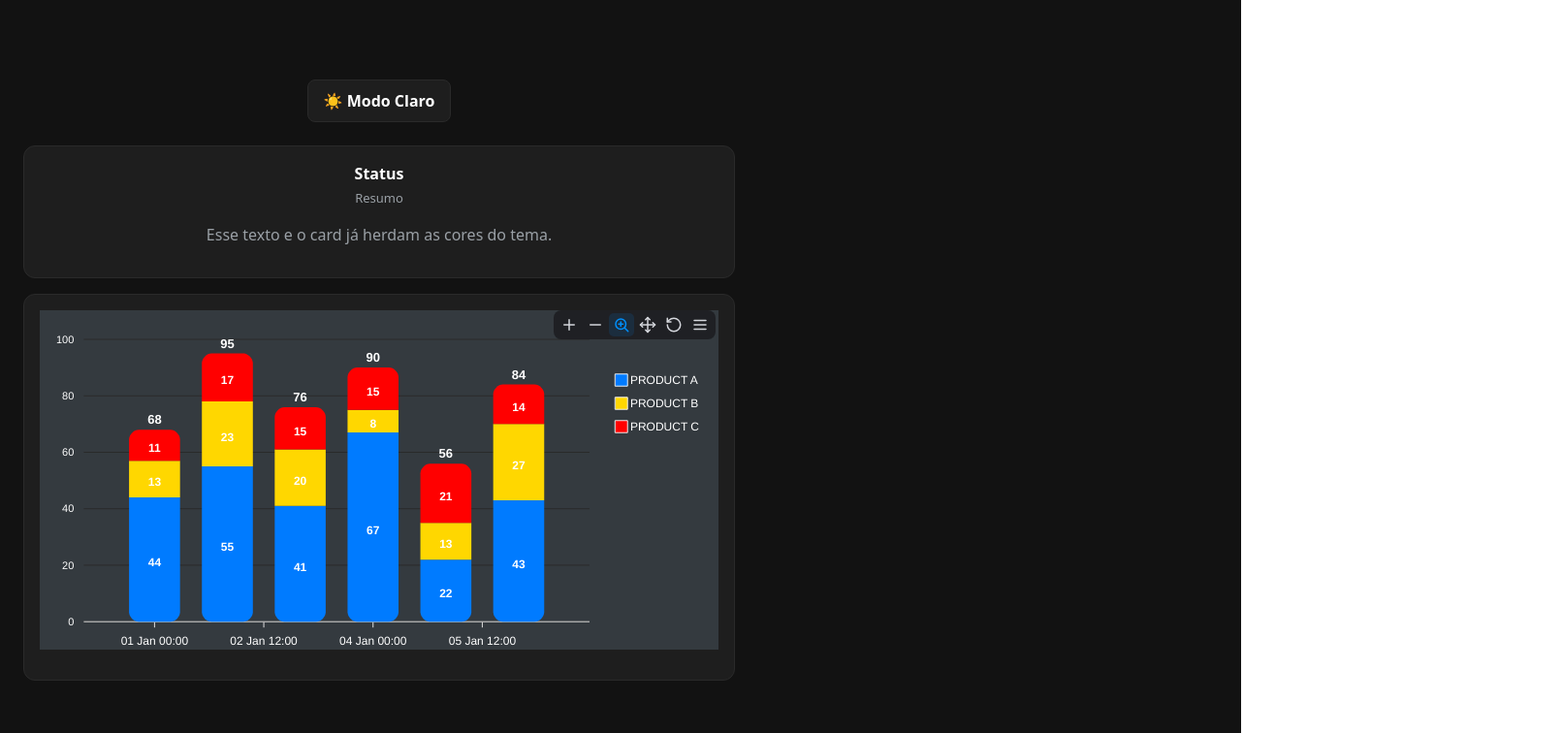
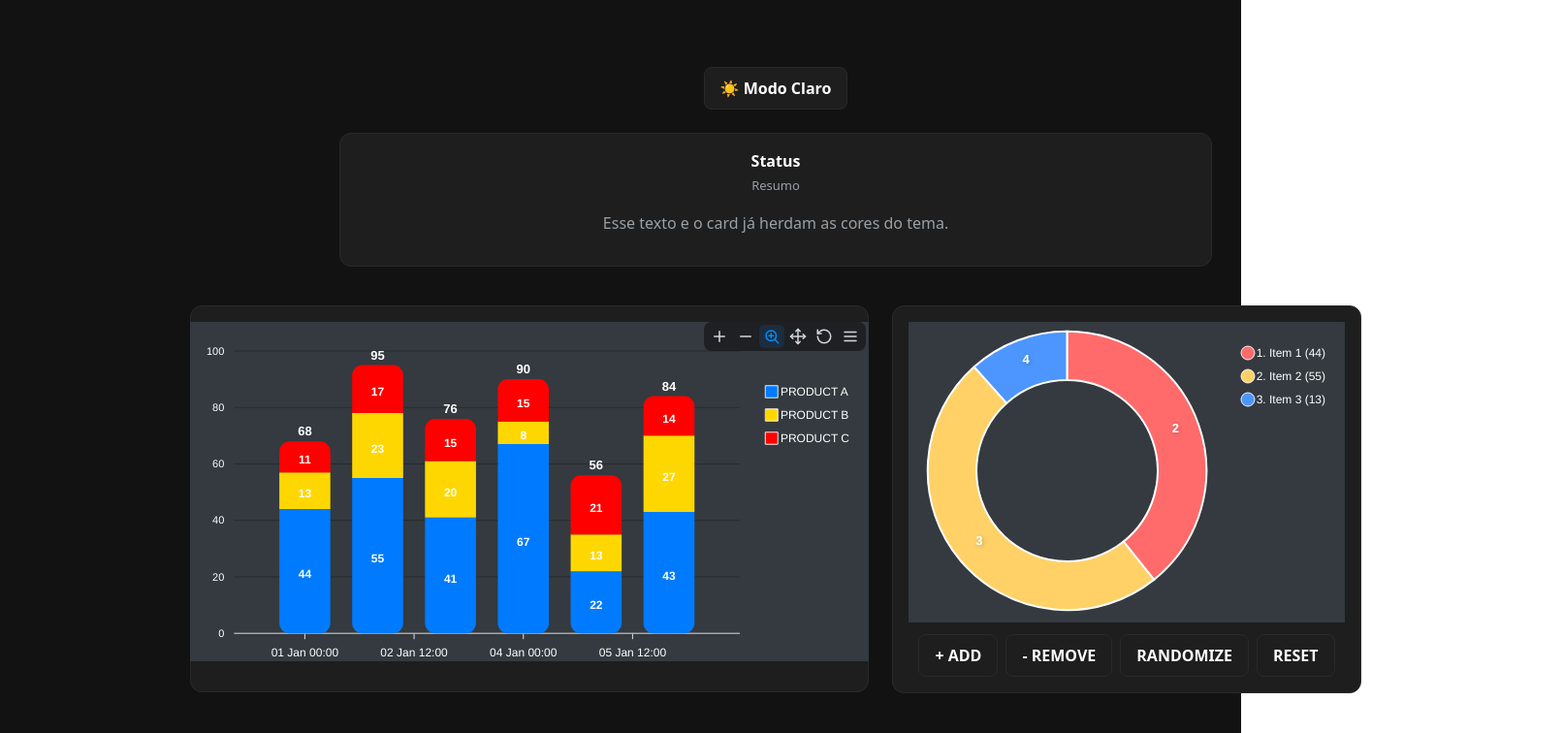
Before and after one commit to mariapitangaacaiteria/GraficoPersonalizado2, a React (Vite) app: page / in a window 1280 px wide. Shown: the top 756 px of the page at 97% size, 1612 px wide, since content can reach past the window. Built offline with nearby package versions, Linux system fonts and the light colour scheme.

Commit message:
adicionando grafico de donuts

```diff
--- a/src/App.css
+++ b/src/App.css
@@ -33,6 +33,7 @@ body {
   justify-content: center;
   height: 100vh;
   text-align: center;
+  width: 200vh;
 }
 
 .content {
@@ -62,3 +63,22 @@ body {
 }
 
 .muted { color: var(--muted); }
+
+/* 🔹 Layout dos gráficos lado a lado */
+.charts-row {
+  display: flex;
+  justify-content: center;
+  flex-direction: row;
+  gap: 24px;
+  margin-top: 24px;
+}
+
+/* 🔹 Cada gráfico ajusta-se ao espaço disponível */
+.chart-item {
+  flex: 1 1 420px;
+  max-width: 700px;
+  display: flex;
+  justify-content: center;
+  align-items: stretch;
+  flex-direction: column;
+}
--- a/src/App.tsx
+++ b/src/App.tsx
@@ -3,6 +3,7 @@ import { ThemeProvider } from "./theme/ThemeProvider";
 import { Header } from "./components/Header";
 import { InfoCard } from "./components/InfoCard";
 import { SalesChart } from "./components/SalesChart";
+import { DonutChart } from "./components/DonutChart";
 
 function App() {
   return (
@@ -10,10 +11,22 @@ function App() {
       <div className="app">
         <div className="content">
           <Header />
+
           <InfoCard title="Status">
-            <p className="muted">Esse texto e o card já herdam as cores do tema.</p>
+            <p className="muted">
+              Esse texto e o card já herdam as cores do tema.
+            </p>
           </InfoCard>
-          <SalesChart />
+
+          {/* 🔹 Gráficos lado a lado */}
+          <div className="charts-row">
+            <div className="chart-item">
+              <SalesChart />
+            </div>
+            <div className="chart-item">
+              <DonutChart />
+            </div>
+          </div>
         </div>
       </div>
     </ThemeProvider>
--- /dev/null
+++ b/src/components/DonutChart.tsx
@@ -0,0 +1,127 @@
+import { useMemo, useState } from "react";
+import Chart from "react-apexcharts";
+import type { ApexOptions } from "apexcharts";
+import { Themes } from "../theme/ThemeProvider";
+
+export function DonutChart() {
+  const { theme } = Themes();
+  const isDark = theme === "dark";
+  const textColor = isDark ? "#fff" : "#000";
+
+  const [series, setSeries] = useState<number[]>([44, 55, 13]);
+
+  const reducedMotion =
+    typeof window !== "undefined" &&
+    window.matchMedia?.("(prefers-reduced-motion: reduce)")?.matches;
+
+  const options: ApexOptions = useMemo(
+    () => ({
+      chart: {
+        type: "donut",
+        height: 380,
+        foreColor: textColor,
+        animations: { enabled: !reducedMotion },
+      },
+      theme: { mode: isDark ? "dark" : "light" },
+
+      // 🔢 Numeração nas fatias
+      dataLabels: {
+        enabled: true,
+        formatter: (_val: number, opts: any) => {
+          // mostra apenas o índice (1, 2, 3...)
+          return String(opts.seriesIndex + 2);
+        },
+        style: {
+          fontSize: "13px",
+          fontWeight: 700,
+          colors: [isDark ? "#fff" : "#000"],
+        },
+        dropShadow: {
+          enabled: true,
+          top: 1,
+          left: 1,
+          blur: 2,
+          opacity: 0.25,
+        },
+      },
+
+      // 🏷️ Rótulos das séries (mantém “Item 1…”) e numeração na legenda
+      labels: series.map((_, i) => `Item ${i + 1}`),
+      legend: {
+        position: "right",
+        offsetY: 0,
+        height: 230,
+        labels: { colors: textColor },
+        formatter: (seriesName: string, opts: any) => {
+          const idx = opts.seriesIndex;
+          const value = opts.w.config.series[idx];
+          return `${idx + 1}. ${seriesName} (${value})`;
+        },
+      },
+
+      // 🎨 Paleta (opcional)
+      colors: ["#FF6B6B", "#FFD166", "#4D96FF", "#22C55E", "#A78BFA", "#F59E0B"],
+
+      responsive: [
+        {
+          breakpoint: 992,
+          options: {
+            legend: { position: "bottom", height: undefined },
+            chart: { height: 320 },
+          },
+        },
+        {
+          breakpoint: 600,
+          options: {
+            chart: { height: 280 },
+          },
+        },
+      ],
+      tooltip: { theme: isDark ? "dark" : "light" },
+    }),
+    [isDark, textColor, reducedMotion, series]
+  );
+
+  const appendData = () =>
+    setSeries((prev) => [...prev, Math.floor(Math.random() * 100) + 1]);
+
+  const removeData = () =>
+    setSeries((prev) => (prev.length > 1 ? prev.slice(0, -1) : prev));
+
+  const randomize = () =>
+    setSeries((prev) => prev.map(() => Math.floor(Math.random() * 100) + 1));
+
+  const reset = () => setSeries([44, 55, 13, 33]);
+
+  return (
+    <section className="card" aria-label="Gráfico do tipo donut com ações">
+      <div className="chart-wrap" style={{ width: "150%", overflowX: "auto" }}>
+        <Chart options={options} series={series} type="donut" width="100%" />
+      </div>
+
+      <div
+        className="actions"
+        style={{
+          display: "flex",
+          gap: 8,
+          flexWrap: "wrap",
+          justifyContent: "center",
+          marginTop: 12,
+        }}
+      >
+        <button className="button" onClick={appendData} aria-label="Adicionar setor">
+          + ADD
+        </button>
+        <button className="button" onClick={removeData} aria-label="Remover setor">
+          - REMOVE
+        </button>
+        <button className="button" onClick={randomize} aria-label="Valores aleatórios">
+          RANDOMIZE
+        </button>
+        <button className="button" onClick={reset} aria-label="Resetar valores">
+          RESET
+        </button>
+      </div>
+    </section>
+  );
+}
```
